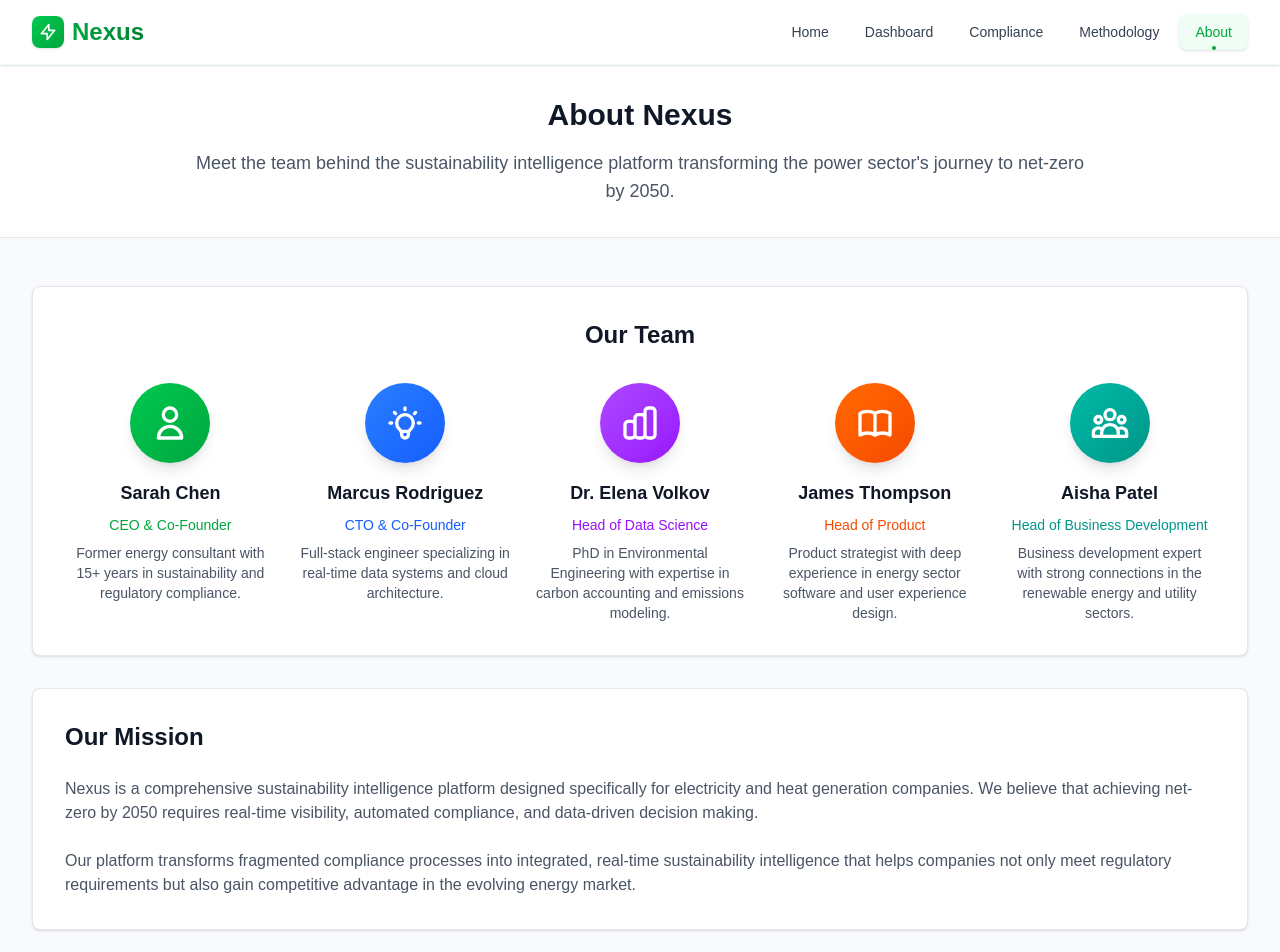
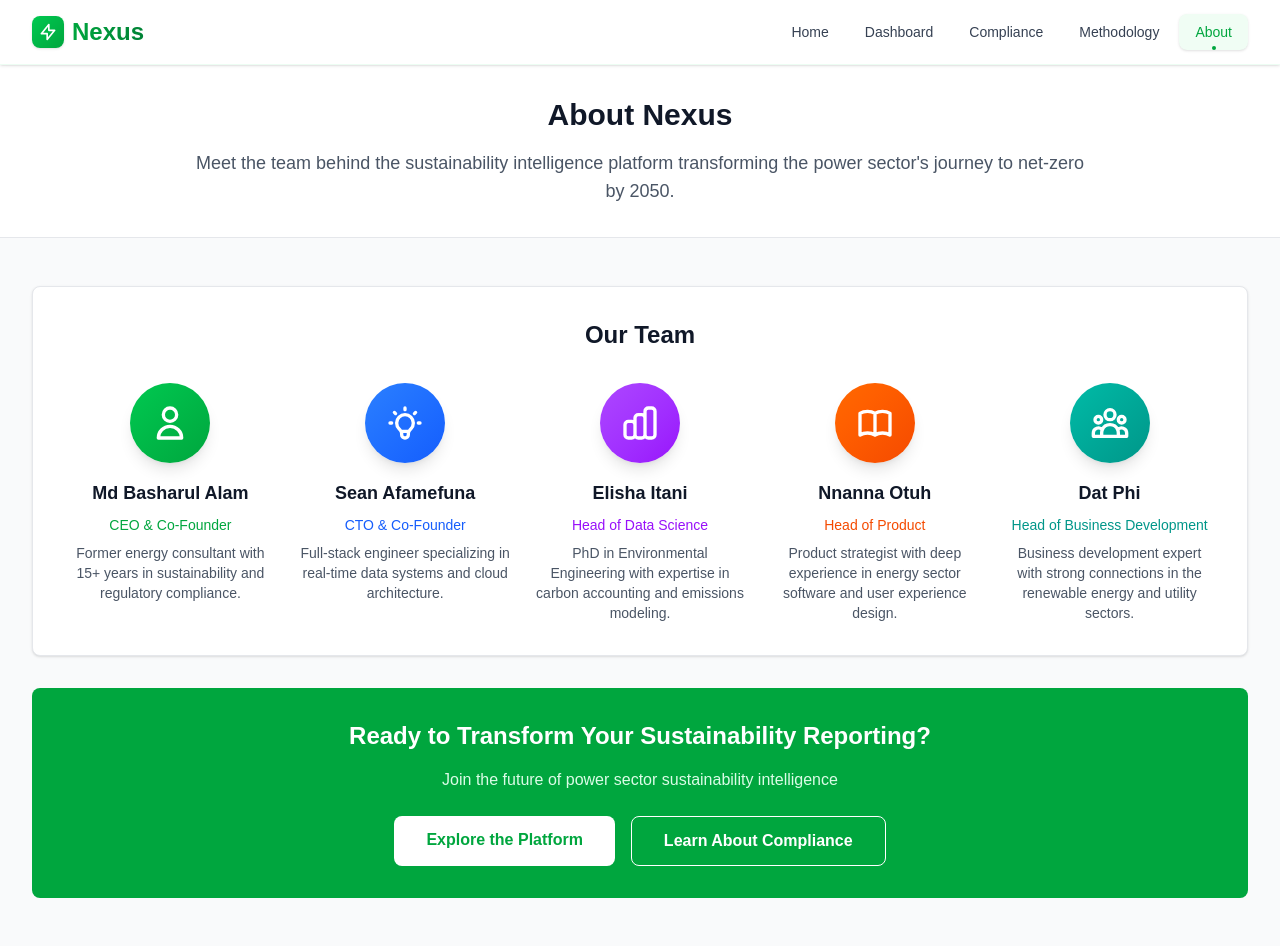
Before and after one commit to phiquangdat/power-sector-analytics, a Next.js app: page /about in a window 1280 px wide. Shown: the top 952 px of the page. Built offline with nearby package versions, Linux system fonts and the light colour scheme.

Commit message:
refactor: update team member details and improve formatting on About page

```diff
--- a/app/about/page.tsx
+++ b/app/about/page.tsx
@@ -7,10 +7,12 @@ export default function AboutPage() {
       <div className="bg-white border-b border-gray-200">
         <div className="max-w-7xl mx-auto px-4 sm:px-6 lg:px-8 py-8">
           <div className="text-center">
-            <h1 className="text-3xl font-bold text-gray-900 mb-4">About Nexus</h1>
+            <h1 className="text-3xl font-bold text-gray-900 mb-4">
+              About Nexus
+            </h1>
             <p className="text-lg text-gray-600 max-w-4xl mx-auto">
-              Meet the team behind the sustainability intelligence platform transforming
-              the power sector&apos;s journey to net-zero by 2050.
+              Meet the team behind the sustainability intelligence platform
+              transforming the power sector&apos;s journey to net-zero by 2050.
             </p>
           </div>
         </div>
@@ -19,98 +21,161 @@ export default function AboutPage() {
       <div className="max-w-7xl mx-auto px-4 sm:px-6 lg:px-8 py-12">
         {/* Team Section */}
         <div className="bg-white rounded-lg border border-gray-200 p-8 mb-8 shadow-sm">
-          <h2 className="text-2xl font-bold text-gray-900 mb-8 text-center">Our Team</h2>
+          <h2 className="text-2xl font-bold text-gray-900 mb-8 text-center">
+            Our Team
+          </h2>
           <div className="grid md:grid-cols-5 gap-6">
-            {/* Team Member 1 */}
             <div className="text-center">
               <div className="w-20 h-20 bg-gradient-to-br from-green-500 to-green-600 rounded-full flex items-center justify-center mx-auto mb-4 shadow-lg">
-                <svg className="w-10 h-10 text-white" fill="none" stroke="currentColor" viewBox="0 0 24 24">
-                  <path strokeLinecap="round" strokeLinejoin="round" strokeWidth={2} d="M16 7a4 4 0 11-8 0 4 4 0 018 0zM12 14a7 7 0 00-7 7h14a7 7 0 00-7-7z" />
+                <svg
+                  className="w-10 h-10 text-white"
+                  fill="none"
+                  stroke="currentColor"
+                  viewBox="0 0 24 24"
+                >
+                  <path
+                    strokeLinecap="round"
+                    strokeLinejoin="round"
+                    strokeWidth={2}
+                    d="M16 7a4 4 0 11-8 0 4 4 0 018 0zM12 14a7 7 0 00-7 7h14a7 7 0 00-7-7z"
+                  />
                 </svg>
               </div>
-              <h3 className="text-lg font-semibold text-gray-900 mb-2">Sarah Chen</h3>
-              <p className="text-sm text-green-600 font-medium mb-2">CEO & Co-Founder</p>
+              <h3 className="text-lg font-semibold text-gray-900 mb-2">
+                Md Basharul Alam
+              </h3>
+              <p className="text-sm text-green-600 font-medium mb-2">
+                CEO & Co-Founder
+              </p>
               <p className="text-sm text-gray-600">
-                Former energy consultant with 15+ years in sustainability and regulatory compliance.
+                Former energy consultant with 15+ years in sustainability and
+                regulatory compliance.
               </p>
             </div>
 
             {/* Team Member 2 */}
             <div className="text-center">
               <div className="w-20 h-20 bg-gradient-to-br from-blue-500 to-blue-600 rounded-full flex items-center justify-center mx-auto mb-4 shadow-lg">
-                <svg className="w-10 h-10 text-white" fill="none" stroke="currentColor" viewBox="0 0 24 24">
-                  <path strokeLinecap="round" strokeLinejoin="round" strokeWidth={2} d="M9.663 17h4.673M12 3v1m6.364 1.636l-.707.707M21 12h-1M4 12H3m3.343-5.657l-.707-.707m2.828 9.9a5 5 0 117.072 0l-.548.547A3.374 3.374 0 0014 18.469V19a2 2 0 11-4 0v-.531c0-.895-.356-1.754-.988-2.386l-.548-.547z" />
+                <svg
+                  className="w-10 h-10 text-white"
+                  fill="none"
+                  stroke="currentColor"
+                  viewBox="0 0 24 24"
+                >
+                  <path
+                    strokeLinecap="round"
+                    strokeLinejoin="round"
+                    strokeWidth={2}
+                    d="M9.663 17h4.673M12 3v1m6.364 1.636l-.707.707M21 12h-1M4 12H3m3.343-5.657l-.707-.707m2.828 9.9a5 5 0 117.072 0l-.548.547A3.374 3.374 0 0014 18.469V19a2 2 0 11-4 0v-.531c0-.895-.356-1.754-.988-2.386l-.548-.547z"
+                  />
                 </svg>
               </div>
-              <h3 className="text-lg font-semibold text-gray-900 mb-2">Marcus Rodriguez</h3>
-              <p className="text-sm text-blue-600 font-medium mb-2">CTO & Co-Founder</p>
+              <h3 className="text-lg font-semibold text-gray-900 mb-2">
+                Sean Afamefuna
+              </h3>
+              <p className="text-sm text-blue-600 font-medium mb-2">
+                CTO & Co-Founder
+              </p>
               <p className="text-sm text-gray-600">
-                Full-stack engineer specializing in real-time data systems and cloud architecture.
+                Full-stack engineer specializing in real-time data systems and
+                cloud architecture.
               </p>
             </div>
 
             {/* Team Member 3 */}
             <div className="text-center">
               <div className="w-20 h-20 bg-gradient-to-br from-purple-500 to-purple-600 rounded-full flex items-center justify-center mx-auto mb-4 shadow-lg">
-                <svg className="w-10 h-10 text-white" fill="none" stroke="currentColor" viewBox="0 0 24 24">
-                  <path strokeLinecap="round" strokeLinejoin="round" strokeWidth={2} d="M9 19v-6a2 2 0 00-2-2H5a2 2 0 00-2 2v6a2 2 0 002 2h2a2 2 0 002-2zm0 0V9a2 2 0 012-2h2a2 2 0 012 2v10m-6 0a2 2 0 002 2h2a2 2 0 002-2m0 0V5a2 2 0 012-2h2a2 2 0 012 2v14a2 2 0 01-2 2h-2a2 2 0 01-2-2z" />
+                <svg
+                  className="w-10 h-10 text-white"
+                  fill="none"
+                  stroke="currentColor"
+                  viewBox="0 0 24 24"
+                >
+                  <path
+                    strokeLinecap="round"
+                    strokeLinejoin="round"
+                    strokeWidth={2}
+                    d="M9 19v-6a2 2 0 00-2-2H5a2 2 0 00-2 2v6a2 2 0 002 2h2a2 2 0 002-2zm0 0V9a2 2 0 012-2h2a2 2 0 012 2v10m-6 0a2 2 0 002 2h2a2 2 0 002-2m0 0V5a2 2 0 012-2h2a2 2 0 012 2v14a2 2 0 01-2 2h-2a2 2 0 01-2-2z"
+                  />
                 </svg>
               </div>
-              <h3 className="text-lg font-semibold text-gray-900 mb-2">Dr. Elena Volkov</h3>
-              <p className="text-sm text-purple-600 font-medium mb-2">Head of Data Science</p>
+              <h3 className="text-lg font-semibold text-gray-900 mb-2">
+                Elisha Itani
+              </h3>
+              <p className="text-sm text-purple-600 font-medium mb-2">
+                Head of Data Science
+              </p>
               <p className="text-sm text-gray-600">
-                PhD in Environmental Engineering with expertise in carbon accounting and emissions modeling.
+                PhD in Environmental Engineering with expertise in carbon
+                accounting and emissions modeling.
               </p>
             </div>
 
             {/* Team Member 4 */}
             <div className="text-center">
               <div className="w-20 h-20 bg-gradient-to-br from-orange-500 to-orange-600 rounded-full flex items-center justify-center mx-auto mb-4 shadow-lg">
-                <svg className="w-10 h-10 text-white" fill="none" stroke="currentColor" viewBox="0 0 24 24">
-                  <path strokeLinecap="round" strokeLinejoin="round" strokeWidth={2} d="M12 6.253v13m0-13C10.832 5.477 9.246 5 7.5 5S4.168 5.477 3 6.253v13C4.168 18.477 5.754 18 7.5 18s3.332.477 4.5 1.253m0-13C13.168 5.477 14.754 5 16.5 5c1.746 0 3.332.477 4.5 1.253v13C19.832 18.477 18.246 18 16.5 18c-1.746 0-3.332.477-4.5 1.253" />
+                <svg
+                  className="w-10 h-10 text-white"
+                  fill="none"
+                  stroke="currentColor"
+                  viewBox="0 0 24 24"
+                >
+                  <path
+                    strokeLinecap="round"
+                    strokeLinejoin="round"
+                    strokeWidth={2}
+                    d="M12 6.253v13m0-13C10.832 5.477 9.246 5 7.5 5S4.168 5.477 3 6.253v13C4.168 18.477 5.754 18 7.5 18s3.332.477 4.5 1.253m0-13C13.168 5.477 14.754 5 16.5 5c1.746 0 3.332.477 4.5 1.253v13C19.832 18.477 18.246 18 16.5 18c-1.746 0-3.332.477-4.5 1.253"
+                  />
                 </svg>
               </div>
-              <h3 className="text-lg font-semibold text-gray-900 mb-2">James Thompson</h3>
-              <p className="text-sm text-orange-600 font-medium mb-2">Head of Product</p>
+              <h3 className="text-lg font-semibold text-gray-900 mb-2">
+                Nnanna Otuh
+              </h3>
+              <p className="text-sm text-orange-600 font-medium mb-2">
+                Head of Product
+              </p>
               <p className="text-sm text-gray-600">
-                Product strategist with deep experience in energy sector software and user experience design.
+                Product strategist with deep experience in energy sector
+                software and user experience design.
               </p>
             </div>
 
             {/* Team Member 5 */}
             <div className="text-center">
               <div className="w-20 h-20 bg-gradient-to-br from-teal-500 to-teal-600 rounded-full flex items-center justify-center mx-auto mb-4 shadow-lg">
-                <svg className="w-10 h-10 text-white" fill="none" stroke="currentColor" viewBox="0 0 24 24">
-                  <path strokeLinecap="round" strokeLinejoin="round" strokeWidth={2} d="M17 20h5v-2a3 3 0 00-5.356-1.857M17 20H7m10 0v-2c0-.656-.126-1.283-.356-1.857M7 20H2v-2a3 3 0 015.356-1.857M7 20v-2c0-.656.126-1.283.356-1.857m0 0a5.002 5.002 0 019.288 0M15 7a3 3 0 11-6 0 3 3 0 016 0zm6 3a2 2 0 11-4 0 2 2 0 014 0zM7 10a2 2 0 11-4 0 2 2 0 014 0z" />
+                <svg
+                  className="w-10 h-10 text-white"
+                  fill="none"
+                  stroke="currentColor"
+                  viewBox="0 0 24 24"
+                >
+                  <path
+                    strokeLinecap="round"
+                    strokeLinejoin="round"
+                    strokeWidth={2}
+                    d="M17 20h5v-2a3 3 0 00-5.356-1.857M17 20H7m10 0v-2c0-.656-.126-1.283-.356-1.857M7 20H2v-2a3 3 0 015.356-1.857M7 20v-2c0-.656.126-1.283.356-1.857m0 0a5.002 5.002 0 019.288 0M15 7a3 3 0 11-6 0 3 3 0 016 0zm6 3a2 2 0 11-4 0 2 2 0 014 0zM7 10a2 2 0 11-4 0 2 2 0 014 0z"
+                  />
                 </svg>
               </div>
-              <h3 className="text-lg font-semibold text-gray-900 mb-2">Aisha Patel</h3>
-              <p className="text-sm text-teal-600 font-medium mb-2">Head of Business Development</p>
+              <h3 className="text-lg font-semibold text-gray-900 mb-2">
+                Dat Phi
+              </h3>
+              <p className="text-sm text-teal-600 font-medium mb-2">
+                Head of Business Development
+              </p>
               <p className="text-sm text-gray-600">
-                Business development expert with strong connections in the renewable energy and utility sectors.
+                Business development expert with strong connections in the
+                renewable energy and utility sectors.
               </p>
             </div>
           </div>
         </div>
 
-        {/* Mission Section */}
-        <div className="bg-white rounded-lg border border-gray-200 p-8 mb-8 shadow-sm">
-          <h2 className="text-2xl font-bold text-gray-900 mb-6">Our Mission</h2>
-          <p className="text-gray-600 mb-6">
-            Nexus is a comprehensive sustainability intelligence platform designed specifically for
-            electricity and heat generation companies. We believe that achieving net-zero by 2050
-            requires real-time visibility, automated compliance, and data-driven decision making.
-          </p>
-          <p className="text-gray-600">
-            Our platform transforms fragmented compliance processes into integrated, real-time
-            sustainability intelligence that helps companies not only meet regulatory requirements
-            but also gain competitive advantage in the evolving energy market.
-          </p>
-        </div>
-
         {/* CTA Section */}
         <div className="bg-green-600 rounded-lg p-8 text-center text-white">
-          <h2 className="text-2xl font-bold mb-4">Ready to Transform Your Sustainability Reporting?</h2>
+          <h2 className="text-2xl font-bold mb-4">
+            Ready to Transform Your Sustainability Reporting?
+          </h2>
           <p className="text-green-100 mb-6">
             Join the future of power sector sustainability intelligence
           </p>
```
